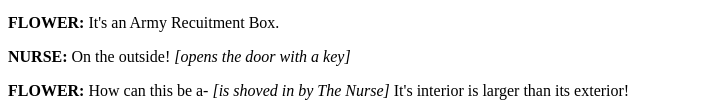
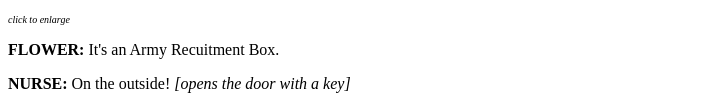
Before and after one commit to idiotsinagarage/Nurse-Whom, a plain HTML site: page seasons/season1/ep1.html in a window 1280 px wide. Shown: the part 3273-3377 px from the top of the page, without its empty margins (0-707 px from the left). Drawn offline with Linux system fonts and the light colour scheme.

Commit message:
adding css to seasons

```diff
--- a/seasons/season1/ep1.html
+++ b/seasons/season1/ep1.html
@@ -1,6 +1,6 @@
 <!DOCTYPE html>
 <html>
-    <head><title>NURSE WHOM - s1e1</title></head>
+    <head><title>NURSE WHOM - s1e1</title><link rel="stylesheet" href="/Nurse-Whom/seasons/style-season.css"></head>
     <body>
         <h1>--Episode One--</h1>
         <h3><i>-IN A FACTORY-</i></h3>
@@ -93,6 +93,7 @@
         <p><b>FLOWER: </b>Like... sure then...?</p>
         <p><b>NURSE: </b>There is it... oh I forgot it looked like this.</p>
         <p><a href="/Nurse-Whom/images/ratis.png"><img src="/Nurse-Whom/images/ratis.png" width="10%" height="10%" alt="RATIS"></a></p>
+        <p class="sub">click to enlarge</p>
         <p><b>FLOWER: </b>It's an Army Recuitment Box.</p>
         <p><b>NURSE: </b>On the outside! <i>[opens the door with a key]</i></p>
         <p><b>FLOWER: </b>How can this be a- <i>[is shoved in by The Nurse]</i> It's interior is larger than its exterior!</p>
--- /dev/null
+++ b/seasons/style-season.css
@@ -0,0 +1,4 @@
+.sub{
+    font-size: 10px;
+    font-style: italic;
+}
```
